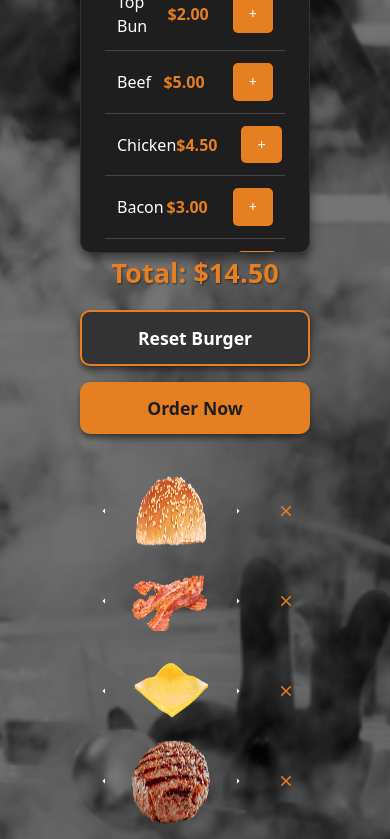
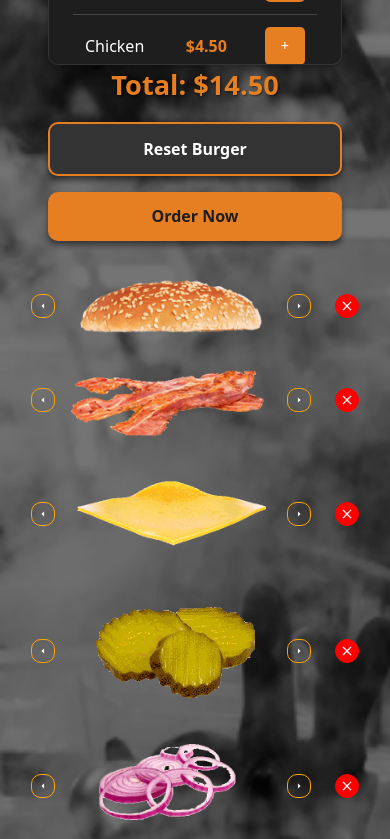
Before and after one commit to YoussefGad97/QBurger, a React (Create React App) app: page / in a window 390 px wide. Shown: the part 6440-7279 px from the top of the page. Built offline with nearby package versions, Linux system fonts and the light colour scheme.

Commit message:
Small Style Changes to burger controls , overflow needs Fix, added media query

```diff
--- a/src/components/MakeYourBurger.js
+++ b/src/components/MakeYourBurger.js
@@ -51,11 +51,12 @@ const MakeYourBurger = () => {
     0, // TopBun for box 1
     ingredientsList.findIndex(ingredient => ingredient.name === "Bacon"), // Bacon for box 2
     ingredientsList.findIndex(ingredient => ingredient.name === "Cheese"), // Cheese for box 3
-    ingredientsList.findIndex(ingredient => ingredient.name === "Beef"), // Burger for box 4
+    ingredientsList.findIndex(ingredient => ingredient.name === "Pickles"), // Pickles for box 7
+    ingredientsList.findIndex(ingredient => ingredient.name === "Onion"), // Onion for box 8
     ingredientsList.findIndex(ingredient => ingredient.name === "Lettuce"), // Lettuce for box 5
     ingredientsList.findIndex(ingredient => ingredient.name === "Tomato"), // Tomato for box 6
-    ingredientsList.findIndex(ingredient => ingredient.name === "Pickles"), // Pickles for box 7
-    ingredientsList.findIndex(ingredient => ingredient.name === "Onion"), // Onion for box 8
+    ingredientsList.findIndex(ingredient => ingredient.name === "Beef"), // Burger for box 4
+
     ingredientsList.length - 1 // BotBun for box 9
   ];
 
--- a/src/styles/MakeYourBurger.scss
+++ b/src/styles/MakeYourBurger.scss
@@ -121,7 +121,8 @@
   padding: 0.8rem 1.5rem;
   border-radius: 10px;
   cursor: pointer;
-  transition: background-color 0.3s ease, transform 0.1s ease, box-shadow 0.3s ease, color 0.3s ease;
+  transition: background-color 0.3s ease, transform 0.1s ease,
+    box-shadow 0.3s ease, color 0.3s ease;
   width: 100%;
   text-align: center;
   font-size: 1.1rem;
@@ -201,7 +202,7 @@
 .burger-image {
   width: 20vw;
   max-width: 200px;
-  height: 90px;
+  height: 75px;
   display: block;
 }
 
@@ -219,10 +220,16 @@
 
 .icon-button {
   color: white;
-  background-color: transparent ;
+  background-color: transparent;
   border: 1px solid transparent;
-  border-radius:5rem;
+  border-radius: 5rem;
   padding: 0.3rem;
+  border: 1px solid orange;
+  border-radius: 10px;
+
+  &:hover {
+    transform: scale(1.2);
+  }
 }
 
 .remove-button {
@@ -233,9 +240,9 @@
   margin: 0;
 
   .icon-button {
-    color: #e67e22;
-    background-color: transparent;
-    border: none;
+    color: white;
+    border: 1px solid red;
+    background-color: red;
     border-radius: 50%;
     padding: 0.2rem;
     transition: transform 0.3s ease;
@@ -245,3 +252,47 @@
     }
   }
 }
+
+@media (max-width: 768px) {
+  .burger-builder {
+    padding: 3rem;
+  }
+
+  .bigboy {
+    flex-direction: column-reverse;
+  }
+
+  .burger-preview {
+    margin-bottom: 2rem;
+    align-items: center;
+    overflow-y: auto;
+    max-height: 250px;
+    padding: 1rem;
+  }
+
+  .burger-image {
+    width: 70vw;
+    max-width: 200px;
+    height: auto;
+  }
+
+  .ingredient-list {
+    max-height: 200px;
+  }
+
+  .burger-controls {
+    flex-direction: column;
+    width: 100%;
+  }
+
+  .burger-control-item {
+    width: 100%;
+    margin-bottom: 0.5rem;
+  }
+
+  .reset-button,
+  .order-button {
+    width: 100%;
+    font-size: 1rem;
+  }
+}
```
